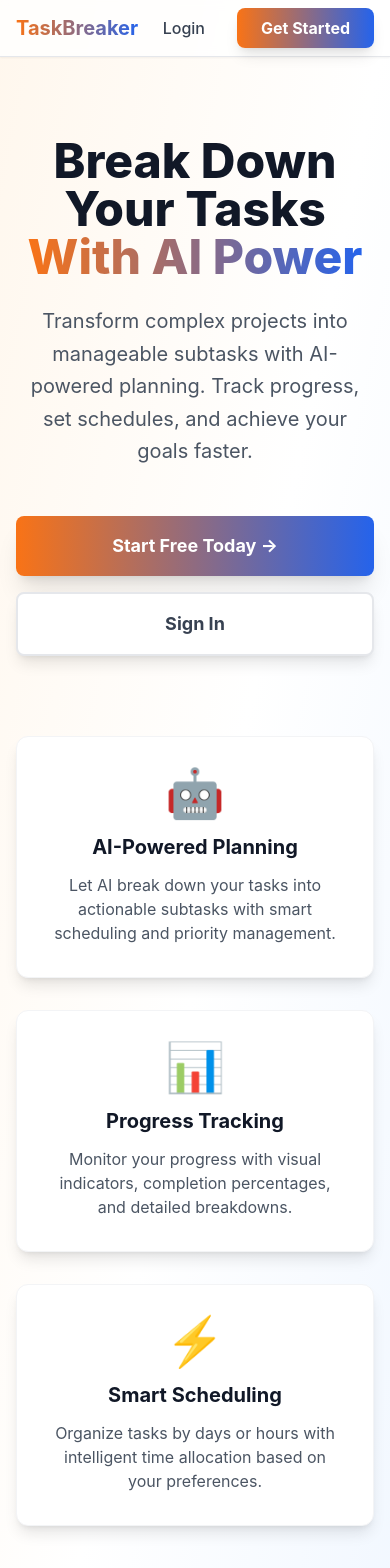
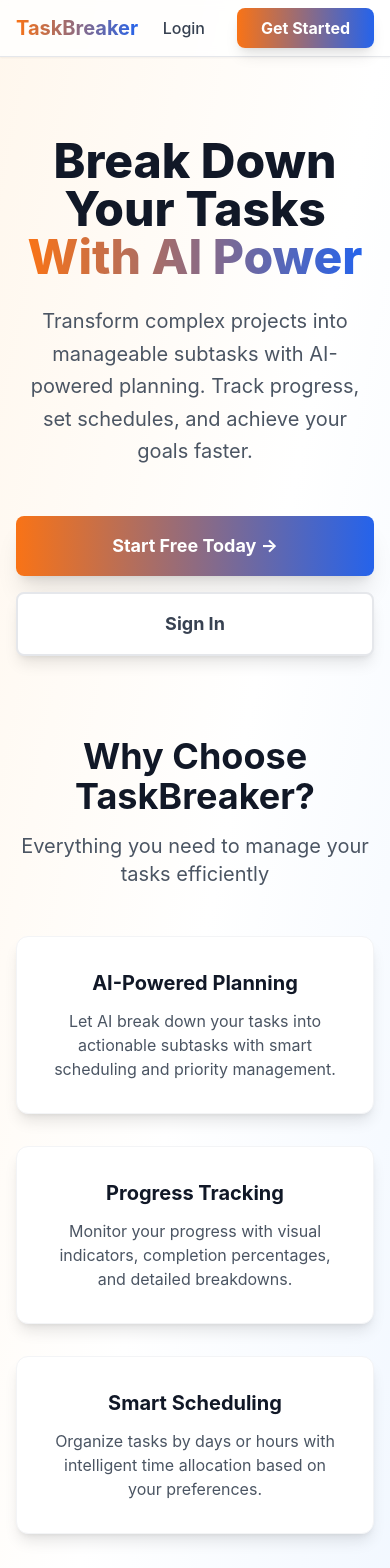
Before and after one commit to Hajar-El-Mhassani/taskBeaker, a Next.js app in the folder frontend/: page / in a window 390 px wide. Shown: the top 1568 px of the page. Built offline with nearby package versions, Linux system fonts and the light colour scheme.

Commit message:
Final UI fixes: professional arrows, no icons, profile working

```diff
--- a/frontend/src/app/page.jsx
+++ b/frontend/src/app/page.jsx
@@ -78,11 +78,14 @@
             </Link>
           </div>
 
-          {/* Features Grid */}
-          <div className="grid grid-cols-1 md:grid-cols-3 gap-8 mt-20">
+          {/* Features Section */}
+          <div className="mt-20">
+            <h2 className="text-4xl font-bold text-gray-900 mb-4">Why Choose TaskBreaker?</h2>
+            <p className="text-xl text-gray-600 mb-12">Everything you need to manage your tasks efficiently</p>
+
+            <div className="grid grid-cols-1 md:grid-cols-3 gap-8">
               {/* Feature 1 */}
               <div className="bg-white rounded-xl p-8 shadow-lg hover:shadow-xl transition-all border border-gray-100">
-              <div className="text-5xl mb-4">🤖</div>
                 <h3 className="text-xl font-bold text-gray-900 mb-3">AI-Powered Planning</h3>
                 <p className="text-gray-600">
                   Let AI break down your tasks into actionable subtasks with smart scheduling and priority management.
@@ -91,7 +94,6 @@
 
               {/* Feature 2 */}
               <div className="bg-white rounded-xl p-8 shadow-lg hover:shadow-xl transition-all border border-gray-100">
-              <div className="text-5xl mb-4">📊</div>
                 <h3 className="text-xl font-bold text-gray-900 mb-3">Progress Tracking</h3>
                 <p className="text-gray-600">
                   Monitor your progress with visual indicators, completion percentages, and detailed breakdowns.
@@ -100,11 +102,11 @@
 
               {/* Feature 3 */}
               <div className="bg-white rounded-xl p-8 shadow-lg hover:shadow-xl transition-all border border-gray-100">
-              <div className="text-5xl mb-4">⚡</div>
                 <h3 className="text-xl font-bold text-gray-900 mb-3">Smart Scheduling</h3>
                 <p className="text-gray-600">
                   Organize tasks by days or hours with intelligent time allocation based on your preferences.
                 </p>
+              </div>
             </div>
           </div>
 
--- a/frontend/src/components/Navbar.jsx
+++ b/frontend/src/components/Navbar.jsx
@@ -77,14 +77,21 @@
                 <div className="relative" ref={dropdownRef}>
                   <button
                     onClick={() => setTasksDropdownOpen(!tasksDropdownOpen)}
-                    className={`px-4 py-2 rounded-lg transition-all font-medium flex items-center space-x-1 ${
+                    className={`px-4 py-2 rounded-lg transition-all font-medium flex items-center space-x-2 ${
                       tasksDropdownOpen
                         ? 'bg-gradient-to-r from-brand-500 to-primary-600 text-white'
                         : 'text-gray-700 hover:bg-gradient-to-r hover:from-brand-50 hover:to-primary-50'
                     }`}
                   >
                     <span>Your Tasks</span>
-                    <span className={`text-xs transform transition-transform ${tasksDropdownOpen ? 'rotate-180' : ''}`}>▼</span>
+                    <svg
+                      className={`w-3 h-3 transform transition-transform ${tasksDropdownOpen ? 'rotate-180' : ''}`}
+                      fill="none"
+                      stroke="currentColor"
+                      viewBox="0 0 24 24"
+                    >
+                      <path strokeLinecap="round" strokeLinejoin="round" strokeWidth={2} d="M19 9l-7 7-7-7" />
+                    </svg>
                   </button>
 
                   {tasksDropdownOpen && (
@@ -178,7 +185,14 @@
                     </div>
                   )}
                   <span className="text-gray-700 font-medium hidden md:block">{user.name}</span>
-                  <span className={`text-gray-500 text-xs transform transition-transform ${userMenuOpen ? 'rotate-180' : ''}`}>▼</span>
+                  <svg
+                    className={`w-3 h-3 text-gray-500 transform transition-transform ${userMenuOpen ? 'rotate-180' : ''}`}
+                    fill="none"
+                    stroke="currentColor"
+                    viewBox="0 0 24 24"
+                  >
+                    <path strokeLinecap="round" strokeLinejoin="round" strokeWidth={2} d="M19 9l-7 7-7-7" />
+                  </svg>
                 </button>
 
                 {/* User Dropdown Menu */}
@@ -194,14 +208,14 @@
                         onClick={() => setUserMenuOpen(false)}
                         className="block px-4 py-2 text-gray-700 hover:bg-gray-50 transition-colors"
                       >
-                        ⚙️ Settings
+                        Settings
                       </Link>
                       <Link
                         href="/tasks"
                         onClick={() => setUserMenuOpen(false)}
                         className="block px-4 py-2 text-gray-700 hover:bg-gray-50 transition-colors"
                       >
-                        📋 My Tasks
+                        My Tasks
                       </Link>
                     </div>
                     <div className="border-t border-gray-200">
@@ -212,7 +226,7 @@
                         }}
                         className="w-full text-left px-4 py-2 text-red-600 hover:bg-red-50 transition-colors font-medium"
                       >
-                        🚪 Logout
+                        Logout
                       </button>
                     </div>
                   </div>
```
Also changed, not shown: 1 other file (tests, documents, lock files or other folders). Lines whose indentation alone changed are shown as unchanged.
